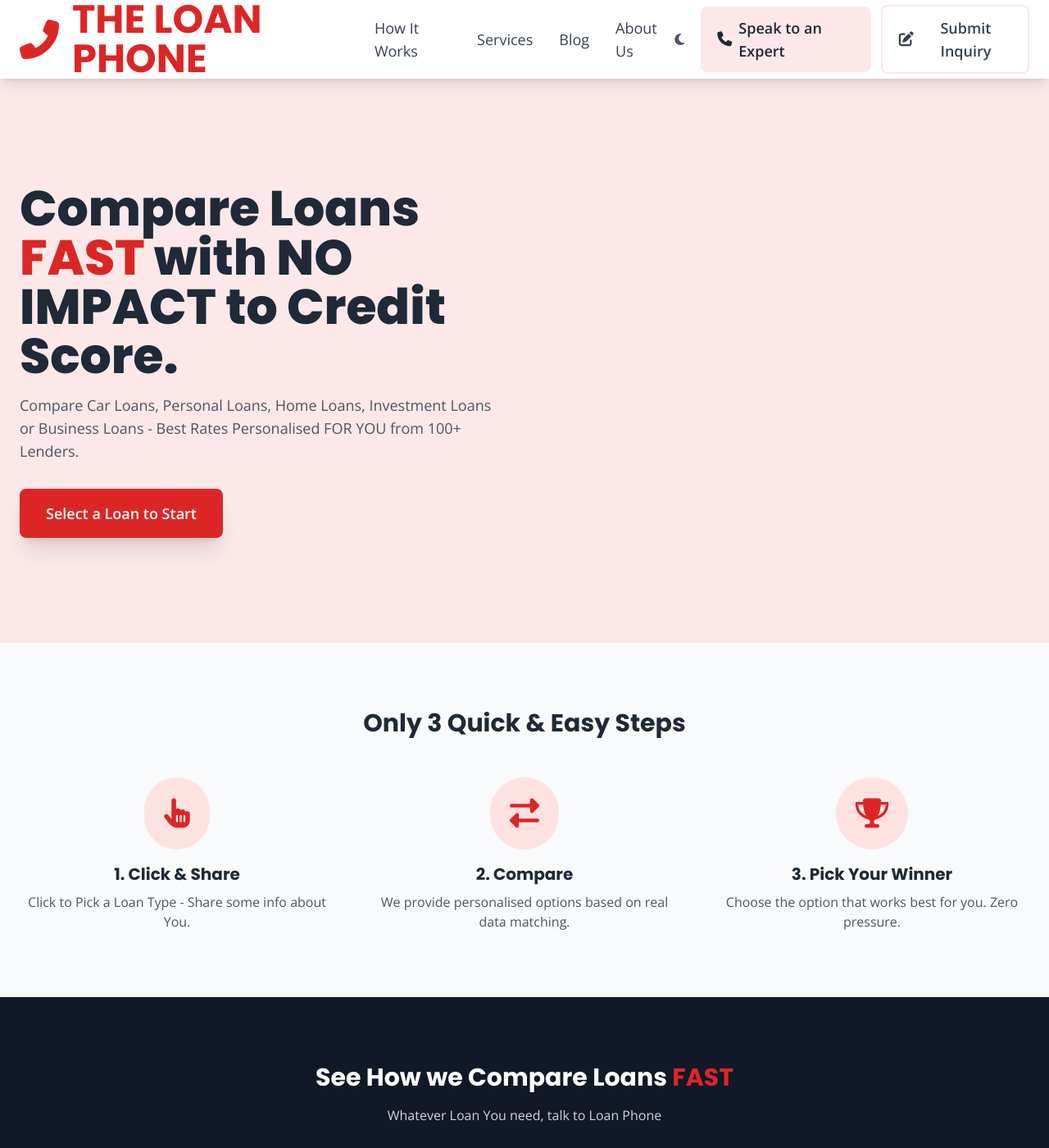
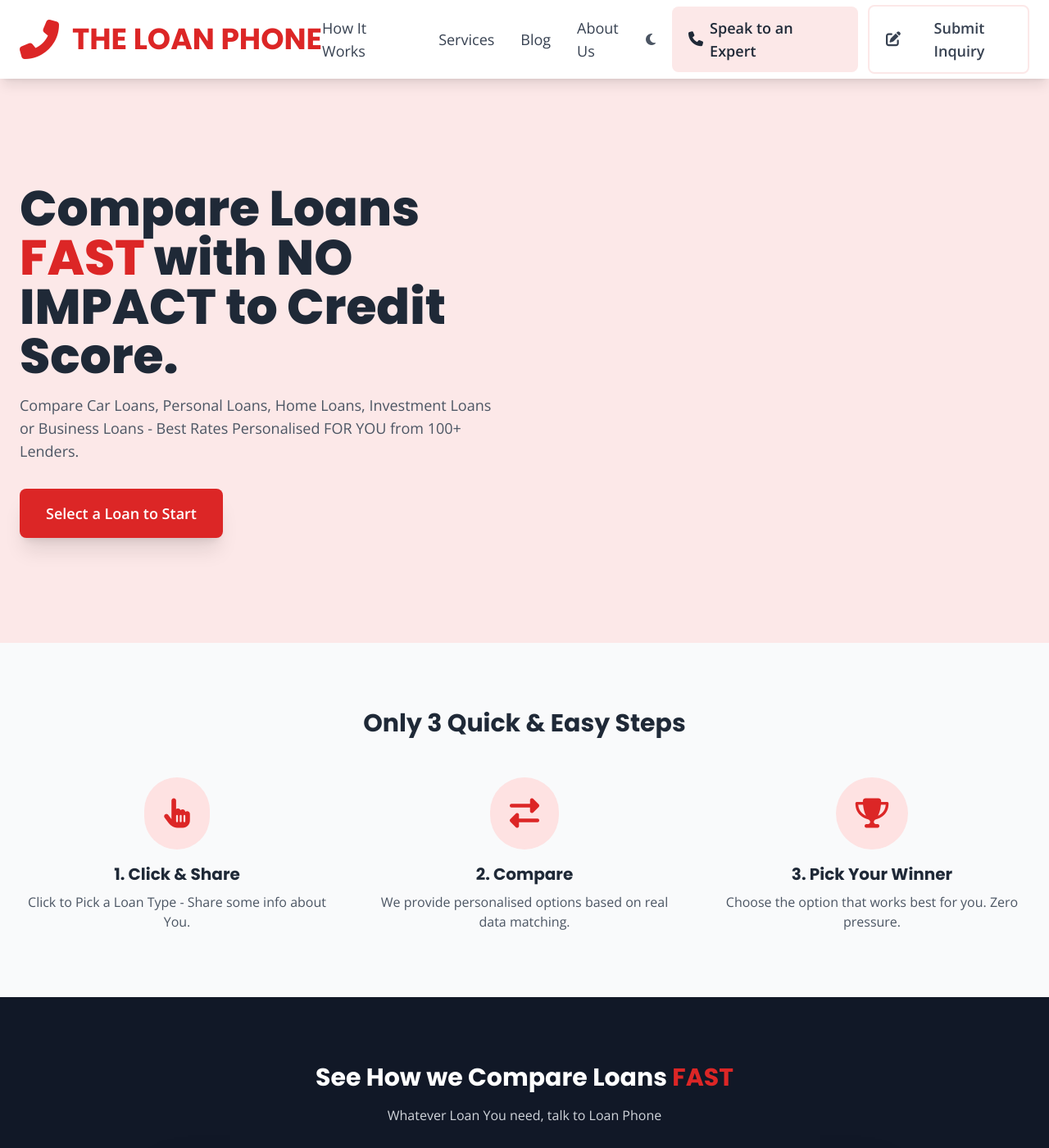
Before and after one commit to AMSumo9/loan-phone-website, a Jekyll site: the page built from index.md, in a window 1280 px wide and 1400 px high. Shown: the whole window at 82% size. Built offline with Jekyll 4.4.1, drawn with Linux system fonts in a browser that asks for light colours; nearby versions of some CDN libraries; a script that is not in the unit is left out; grey boxes are pictures that could not be loaded.

Commit message:
Update header.html

```diff
--- a/_includes/header.html
+++ b/_includes/header.html
@@ -6,7 +6,7 @@
             <div class="flex items-center">
                 <a href="{{ site.baseurl }}/" class="flex items-center space-x-4">
                     <i class="fas fa-phone-alt text-5xl text-red-600"></i>
-                    <div class="text-5xl font-bold text-red-600" style="font-family: 'Poppins', sans-serif;">
+                    <div class="company-name font-bold text-red-600" style="font-family: 'Poppins', sans-serif;">
                         THE LOAN PHONE
                     </div>
                 </a>
@@ -112,6 +112,124 @@
     </div>
 </header>
 
+<!-- RESPONSIVE HEADER FIXES -->
+<style>
+/* Header Container Full Width Fix */
+header {
+    width: 100% !important;
+    min-width: 100% !important;
+    background-color: white !important;
+    box-sizing: border-box !important;
+}
+
+header .container {
+    width: 100% !important;
+    max-width: 100% !important;
+    box-sizing: border-box !important;
+}
+
+/* Responsive Company Name Sizing */
+.company-name {
+    font-size: 3rem; /* Default desktop size */
+    line-height: 1.1;
+    white-space: nowrap;
+}
+
+/* Large Desktop (1200px+) */
+@media (min-width: 1200px) {
+    .company-name {
+        font-size: 3rem;
+    }
+}
+
+/* Desktop/Laptop (992px - 1199px) */
+@media (min-width: 992px) and (max-width: 1199px) {
+    .company-name {
+        font-size: 2.5rem;
+    }
+}
+
+/* Tablet Landscape (768px - 991px) */
+@media (min-width: 768px) and (max-width: 991px) {
+    .company-name {
+        font-size: 2rem;
+    }
+
+    header .container {
+        padding-left: 1rem !important;
+        padding-right: 1rem !important;
+    }
+}
+
+/* Mobile Large (481px - 767px) */
+@media (min-width: 481px) and (max-width: 767px) {
+    .company-name {
+        font-size: 1.75rem;
+    }
+}
+
+/* Mobile Small (320px - 480px) */
+@media (max-width: 480px) {
+    .company-name {
+        font-size: 1.5rem;
+    }
+
+    header .flex.items-center.space-x-4 {
+        gap: 0.5rem !important;
+    }
+
+    .fas.fa-phone-alt {
+        font-size: 2rem !important;
+    }
+}
+
+/* Apple Device Specific Fixes */
+@supports (-webkit-touch-callout: none) {
+    /* iOS Safari and iPad specific fixes */
+    header {
+        width: 100vw !important;
+        margin-left: calc(-50vw + 50%) !important;
+        position: relative !important;
+        left: 50% !important;
+        right: 50% !important;
+        margin-right: calc(-50vw + 50%) !important;
+        background-color: white !important;
+        z-index: 40 !important;
+    }
+
+    header .container {
+        margin-left: auto !important;
+        margin-right: auto !important;
+        width: 100% !important;
+        max-width: 100% !important;
+    }
+}
+
+/* iPad Specific Adjustments */
+@media only screen and (min-device-width: 768px) and (max-device-width: 1024px) {
+    .company-name {
+        font-size: 2.25rem !important;
+    }
+
+    header .container {
+        padding-left: 1.5rem !important;
+        padding-right: 1.5rem !important;
+    }
+}
+
+/* iPhone Specific Adjustments */
+@media only screen and (min-device-width: 320px) and (max-device-width: 667px) {
+    .company-name {
+        font-size: 1.5rem !important;
+    }
+}
+
+/* Prevent horizontal scrolling */
+body {
+    overflow-x: hidden !important;
+}
+</style>
+
 <script>
 // Mobile menu toggle
 function toggleMobileMenu() {
```
